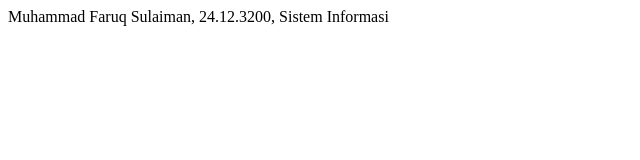
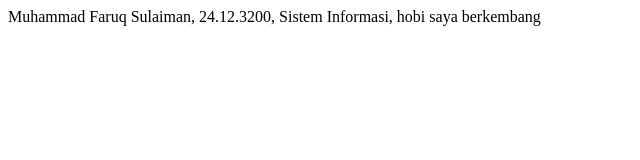
Before and after one commit to mufasa3200/24.12.3200-TugasGit_DB, a plain HTML site: page index.html in a window 1280 px wide. Shown: the whole page, without its empty margins (0-640 px from the left). Drawn offline with Linux system fonts and the light colour scheme.

Commit message:
Update index.html

```diff
--- a/index.html
+++ b/index.html
@@ -1 +1 @@
-<p>Muhammad Faruq Sulaiman, 24.12.3200, Sistem Informasi</p>
+<p>Muhammad Faruq Sulaiman, 24.12.3200, Sistem Informasi, hobi saya berkembang</p>
```
